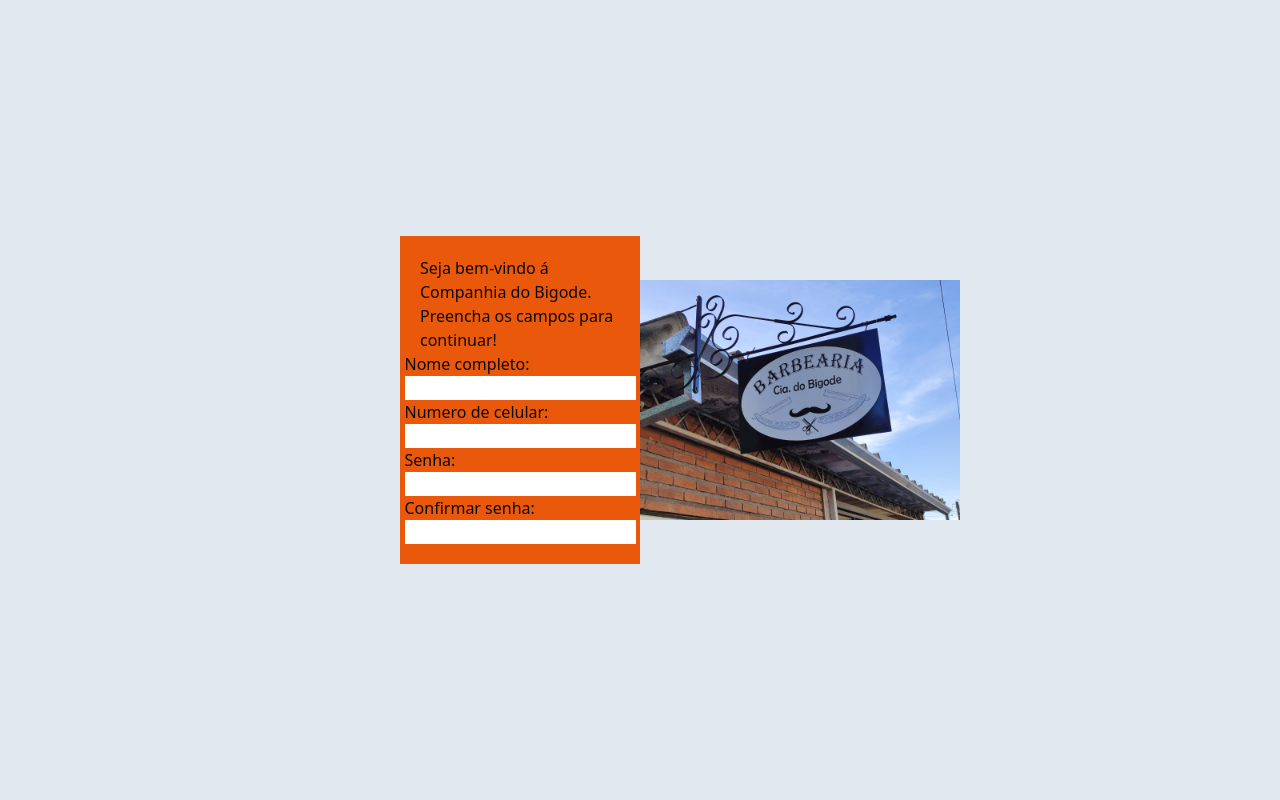
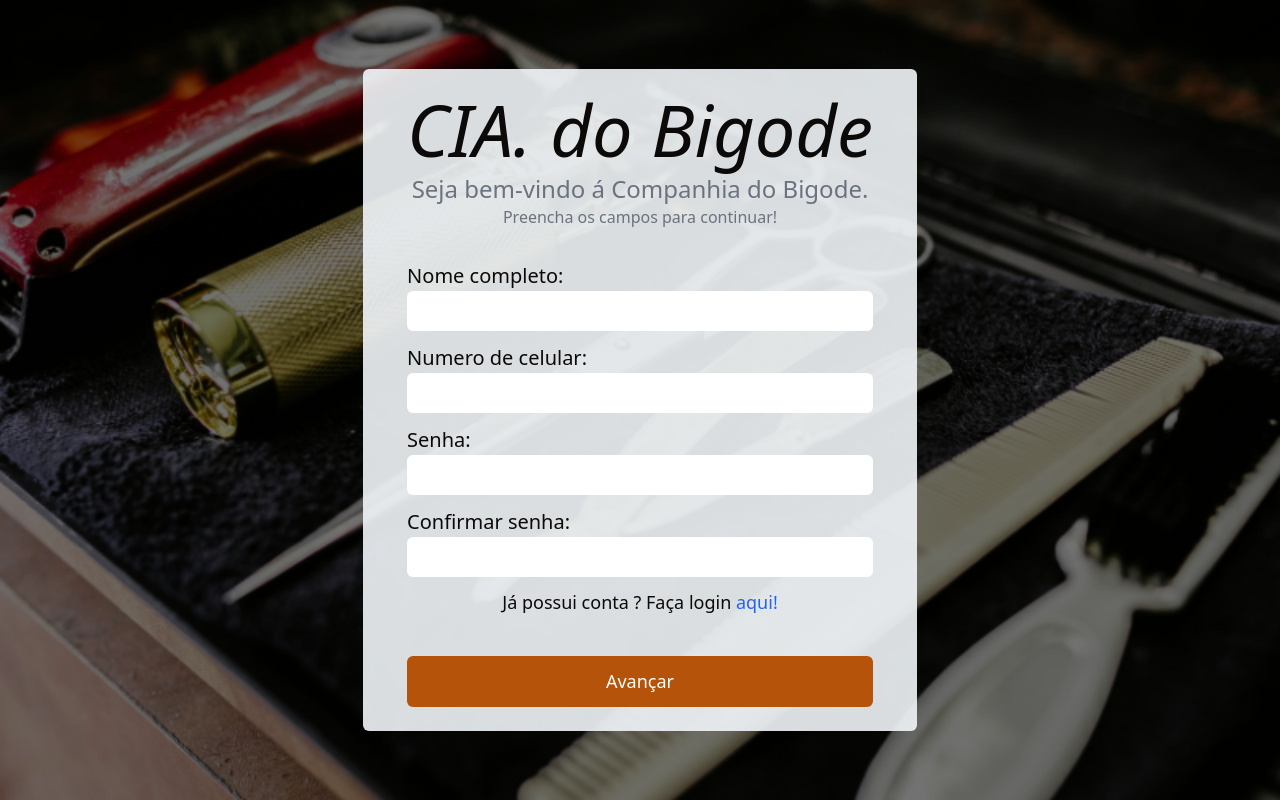
Before and after one commit to Kaue-Francisco/Barbearia, a React (Vite) app in the folder frontend/: page /registro in a window 1280 px wide. Built offline with nearby package versions, Linux system fonts and the light colour scheme.

Commit message:
feat: finished first register screen

```diff
--- /dev/null
+++ b/frontend/src/pages/Registro/Components/RegisterInput.tsx
@@ -0,0 +1,10 @@
+interface RegisterInputProps {
+    type: string;
+    id: string;
+}
+
+export default function RegisterInput({id, type}: RegisterInputProps) {
+    return (
+        <input id={id} type={type} className="w-full h-10 mb-3 rounded-md text-[20px] pl-2"/>
+    );
+}
--- a/frontend/src/pages/Registro/Registro.tsx
+++ b/frontend/src/pages/Registro/Registro.tsx
@@ -1,24 +1,31 @@
-import placa_barbearia from '@/assets/placa_cia_bigode.jpeg'
+import background_image from '@/assets/fundo_brabo.png'
+import RegisterInput from './Components/RegisterInput';
 
 export default function Registro() {
   return (
-    <div className="w-screen h-screen bg-slate-200 flex justify-center md:grid md:grid-cols-2 items-center">
-      <div className="flex flex-col justify-center items-center md:ml-auto max-w-60 bg-orange-600 p-5">
-        <h1>Seja bem-vindo á Companhia do Bigode.</h1>
-        <h2>Preencha os campos para continuar!</h2>
-        <form >
-          <p>Nome completo:</p>
-          <input type='text'></input>
-          <p>Numero de celular:</p>
-          <input type='text'></input>
-          <p>Senha:</p>
-          <input type='password'></input>
-          <p>Confirmar senha:</p>
-          <input type='password'></input>
+    <div className="w-screen h-screen bg-cover bg-center bg-no-repeat flex justify-center items-center"
+      style={{ backgroundImage: `url(${background_image})` }}>
+      <div className="flex flex-col py-6 px-11 bg-slate-100 border-slate-950 rounded-md bg-opacity-90">
+        <h1 className='text-7xl text-center pb-2 italic '>CIA. do Bigode</h1>
+        <h1 className='text-2xl text-center text-gray-500'>Seja bem-vindo á Companhia do Bigode.</h1>
+        <h2 className='text-1xl text-center text-gray-500 pb-8'>Preencha os campos para continuar!</h2>
+
+        <form className='flex flex-col justify-start items-start' >
+          <label htmlFor='nome_completo' className='text-[20px]'>Nome completo:</label>
+          <RegisterInput id='nome_completo' type='text'/>
+
+          <label htmlFor='numero_telefone' className='text-[20px]'>Numero de celular:</label>
+          <RegisterInput id='numero_telefone' type='text'/>
+
+          <label htmlFor='senha' className='text-[20px]'>Senha:</label>
+          <RegisterInput id='senha' type='password'/>
+
+          <label htmlFor='confirmar_senha' className='text-[20px]'>Confirmar senha:</label>
+          <RegisterInput id='confirmar_senha' type='password'/>
         </form>
-      </div>
-      <div className='max-w-80 grid-cols-1 md:flex hidden justify-end items-end'>
-        <img src={placa_barbearia}></img>
+
+        <p className='text-center text-[18px]'>Já possui conta ? Faça login <a className='text-blue-600' href='/login'>aqui!</a></p>
+        <button className='mt-10 py-3 px-22 text-white bg-amber-700 text-[18px] rounded-md'>Avançar</button>
       </div>
     </div>
   );
```
Also changed, not shown: frontend/src/assets/fundo_brabo.png (added).
